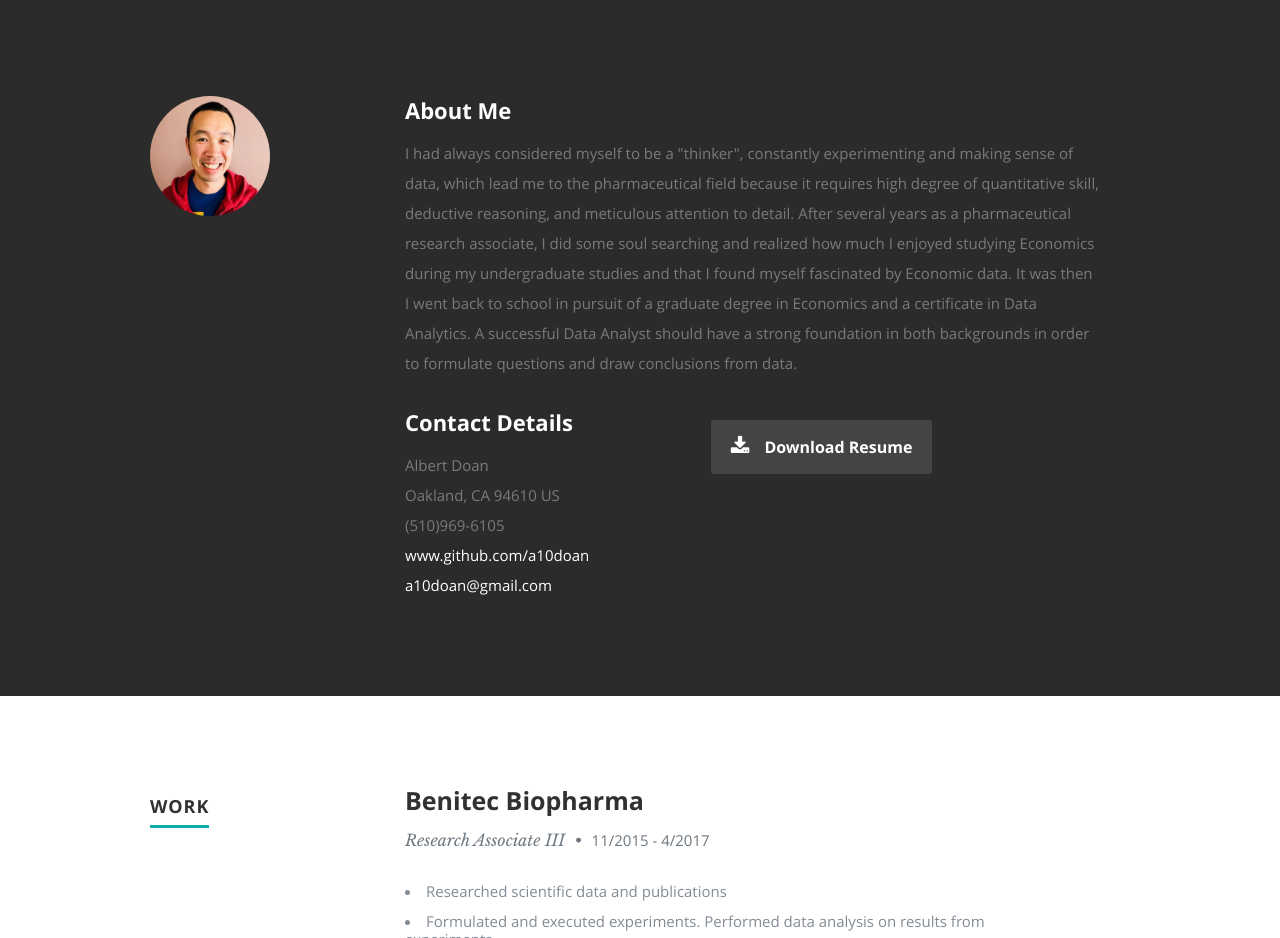
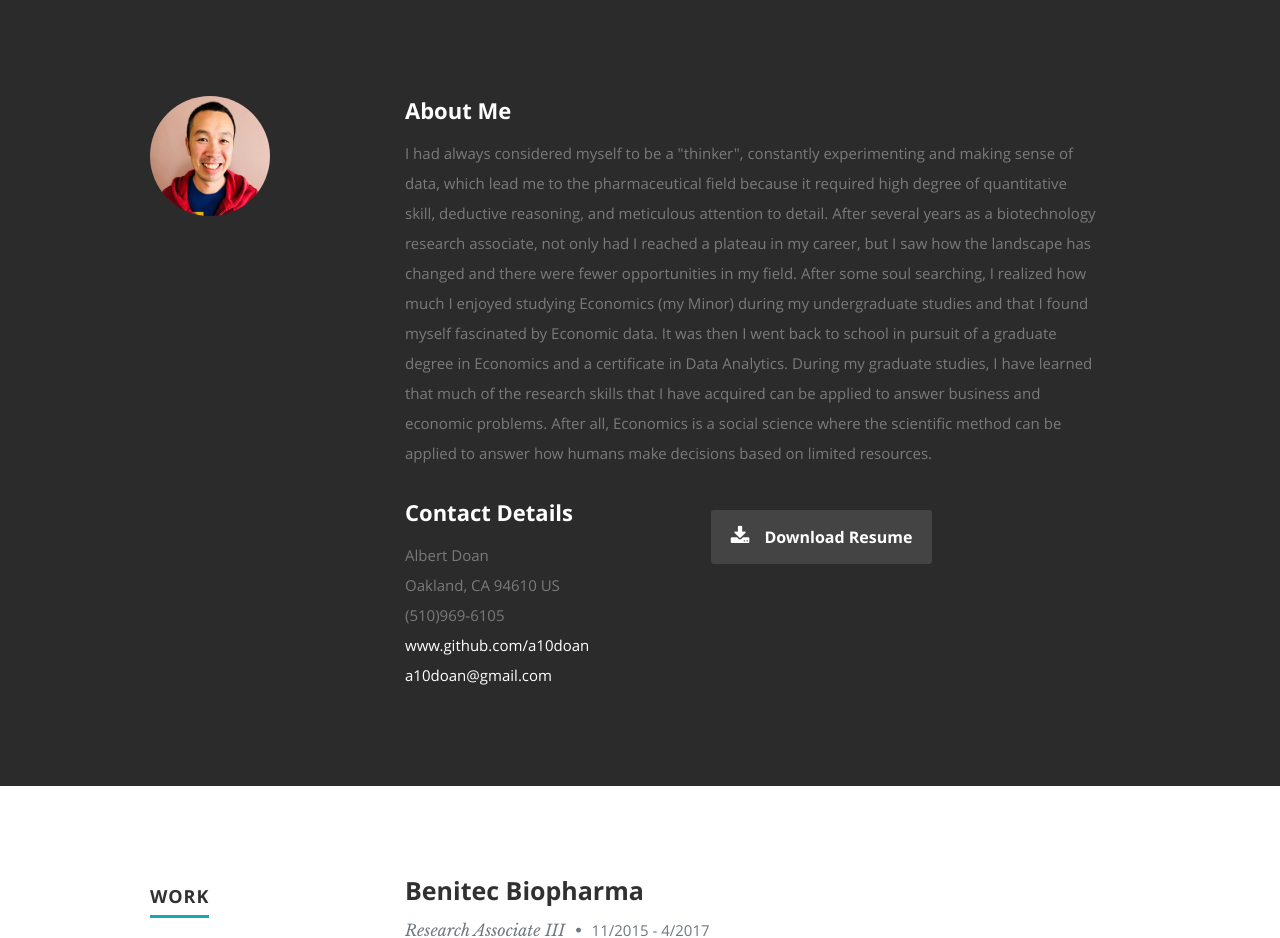
Before and after one commit to a10doan/a10doan.github.io, a website: page Resume/index.html in a window 1280 px wide. Shown: the part 800-1738 px from the top of the page. Drawn offline with nearby package versions, Linux system fonts and the light colour scheme.

Commit message:
update about me

```diff
--- a/Resume/index.html
+++ b/Resume/index.html
@@ -98,9 +98,9 @@
 
             <h2>About Me</h2>
 
-            <p> I had always considered myself to be a "thinker", constantly experimenting and making sense of data, which lead me to the pharmaceutical field because it requires high degree of quantitative skill, deductive reasoning, and meticulous attention to detail.
-                After several years as a pharmaceutical research associate, I did some soul searching and realized how much I enjoyed studying Economics during my undergraduate studies and that I found myself fascinated by Economic data.
-                It was then I went back to school in pursuit of a graduate degree in Economics and a certificate in Data Analytics.  A successful Data Analyst should have a strong foundation in both backgrounds in order to formulate questions and draw conclusions from data.
+            <p> I had always considered myself to be a "thinker", constantly experimenting and making sense of data, which lead me to the pharmaceutical field because it required high degree of quantitative skill, deductive reasoning, and meticulous attention to detail.
+                After several years as a biotechnology research associate, not only had I reached a plateau in my career, but I saw how the landscape has changed and there were fewer opportunities in my field.  After some soul searching, I realized how much I enjoyed studying Economics (my Minor) during my undergraduate studies and that I found myself fascinated by Economic data.
+                It was then I went back to school in pursuit of a graduate degree in Economics and a certificate in Data Analytics.  During my graduate studies, I have learned that much of the research skills that I have acquired can be applied to answer business and economic problems.  After all, Economics is a social science where the scientific method can be applied to answer how humans make decisions based on limited resources.
             </p>
 
             <div class="row">
```
